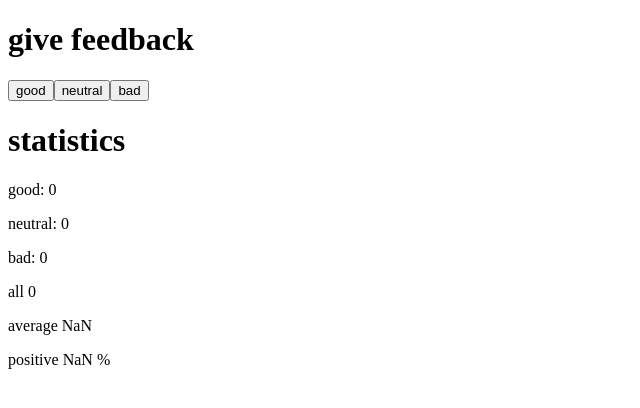
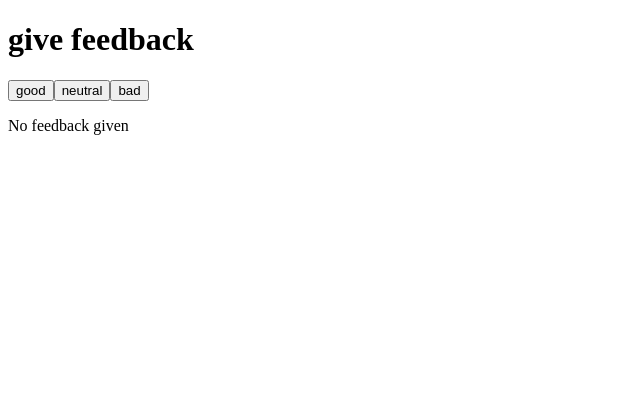
Before and after one commit to xiinthanh/fullstackopen-course, a React (Vite) app in the folder part1/unicafe/: page / in a window 1280 px wide. Shown: the top 408 px of the page, without its empty margins (0-640 px from the left). Built offline with nearby package versions, Linux system fonts and the light colour scheme.

Commit message:
complete E1.9

```diff
--- a/part1/unicafe/src/App.jsx
+++ b/part1/unicafe/src/App.jsx
@@ -2,6 +2,9 @@ import { use } from 'react';
 import { useState } from 'react';
 
 const Statistics = (props) => {
+  if (props.good + props.neutral + props.bad === 0) {
+    return <p>No feedback given</p>;
+  }
   return (
     <>
       <h1>statistics</h1>
```
